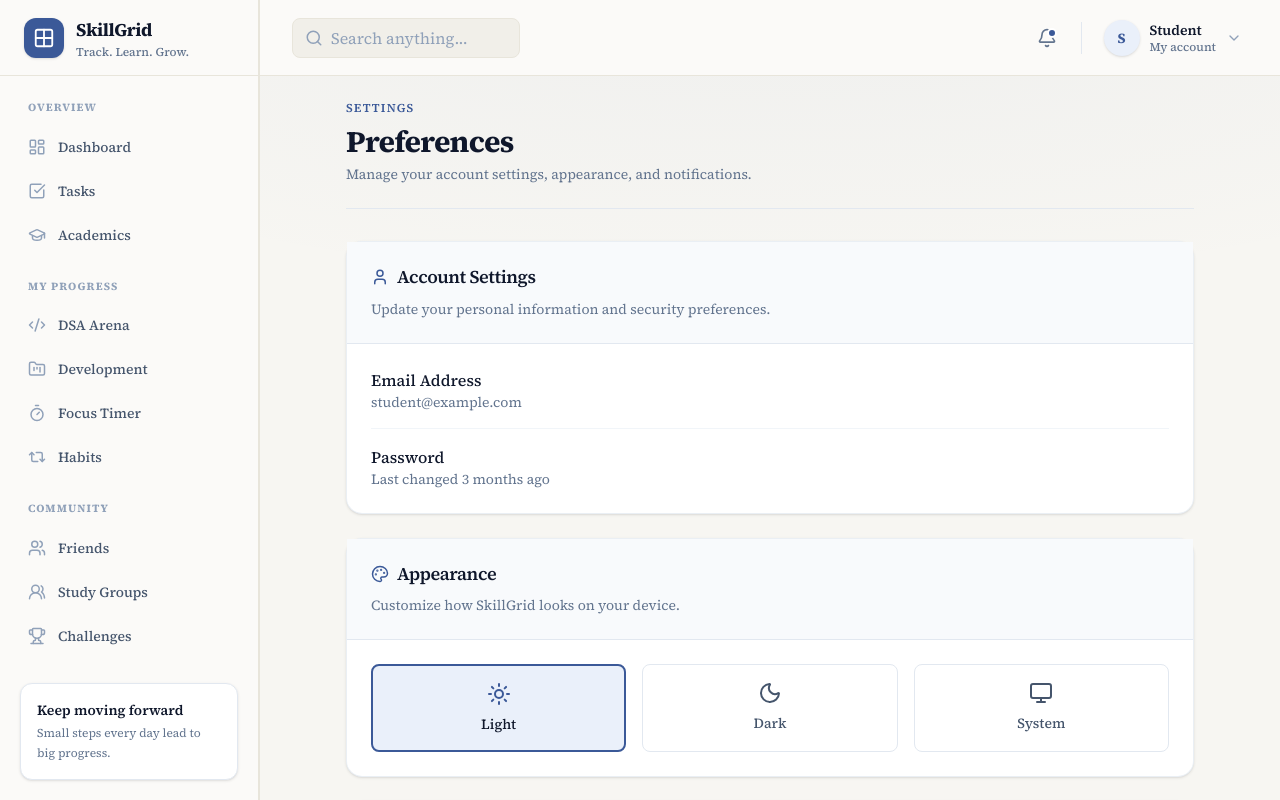
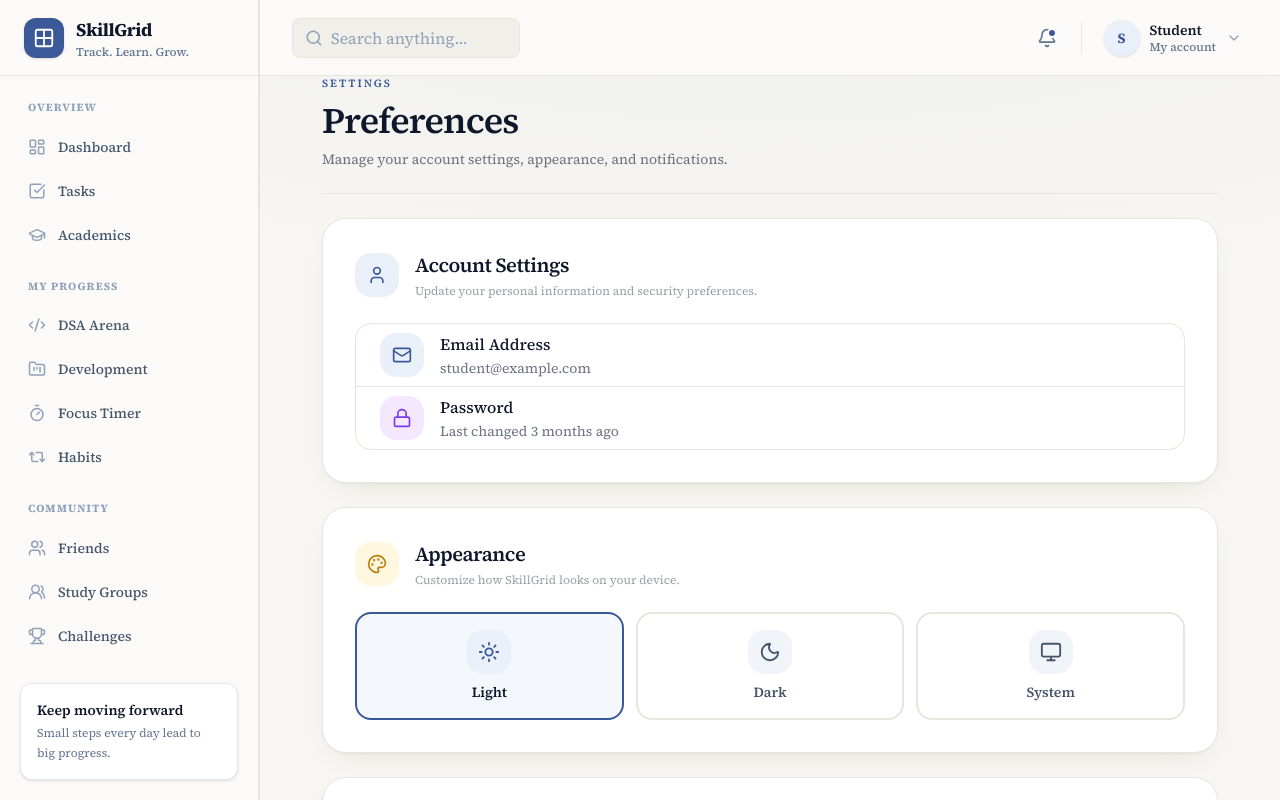
Before and after one commit to thiteswapnil1212-hue/skillGrid, a Next.js app in the folder skillgrid-app/: page /settings in a window 1280 px wide. Built offline with nearby package versions, Linux system fonts and the light colour scheme.

Commit message:
redesign: warm editorial settings

```diff
--- a/skillgrid-app/src/app/settings/page.tsx
+++ b/skillgrid-app/src/app/settings/page.tsx
@@ -1,26 +1,30 @@
 "use client";
 
 import { useState } from "react";
-import { Bell, Palette, User, Moon, Monitor, Sun } from "lucide-react";
-import { Card, CardContent, CardHeader, CardTitle } from "@/components/ui/Card";
+import {
+  Bell,
+  Palette,
+  User,
+  Moon,
+  Monitor,
+  Sun,
+  Mail,
+  Lock,
+  ShieldCheck,
+  Eye,
+  AlertTriangle,
+  RotateCcw,
+} from "lucide-react";
+import { Card } from "@/components/ui/Card";
 import { cn } from "@/lib/utils";
 
-function Toggle({
-  label,
-  description,
-  defaultOn = false,
-}: {
-  label: string;
-  description: string;
-  defaultOn?: boolean;
-}) {
+const cardClass =
+  "rounded-3xl border border-[#E8E5DB] bg-white shadow-[0_1px_2px_rgba(74,60,32,0.05),0_12px_32px_-16px_rgba(74,60,32,0.14)]";
+
+function Toggle({ label, defaultOn = false }: { label: string; defaultOn?: boolean }) {
   const [on, setOn] = useState(defaultOn);
   return (
-    <div className="flex items-center justify-between">
-      <div>
-        <p className="font-medium text-slate-900">{label}</p>
-        <p className="text-sm text-slate-500">{description}</p>
-      </div>
+    <span className="flex h-12 w-16 shrink-0 items-center justify-center">
       <button
         type="button"
         role="switch"
@@ -28,111 +32,235 @@ function Toggle({
         aria-label={label}
         onClick={() => setOn((value) => !value)}
         className={cn(
-          "relative inline-flex h-6 w-11 shrink-0 items-center rounded-full transition-colors focus-visible:outline-none focus-visible:ring-2 focus-visible:ring-primary focus-visible:ring-offset-2",
+          "relative inline-flex h-8 w-14 shrink-0 items-center rounded-full transition-colors focus-visible:outline-none focus-visible:ring-2 focus-visible:ring-primary focus-visible:ring-offset-2",
           on ? "bg-primary" : "bg-slate-200"
         )}
       >
         <span
           className={cn(
-            "inline-block h-4 w-4 rounded-full bg-white shadow transition-transform",
-            on ? "translate-x-6" : "translate-x-1"
+            "inline-block h-6 w-6 rounded-full bg-white shadow transition-transform",
+            on ? "translate-x-7" : "translate-x-1"
           )}
         />
       </button>
+    </span>
+  );
+}
+
+function SectionHeader({
+  icon,
+  tile,
+  title,
+  hint,
+}: {
+  icon: React.ReactNode;
+  tile: string;
+  title: string;
+  hint: string;
+}) {
+  return (
+    <div className="flex items-center gap-4">
+      <div
+        className={`flex h-11 w-11 shrink-0 items-center justify-center rounded-2xl ${tile}`}
+      >
+        {icon}
+      </div>
+      <div>
+        <h2 className="text-xl font-semibold tracking-tight text-slate-900">
+          {title}
+        </h2>
+        {hint ? <p className="mt-1 text-xs text-[#9AA0A6]">{hint}</p> : null}
+      </div>
     </div>
   );
 }
 
+function SettingRow({
+  icon,
+  tile,
+  label,
+  description,
+  control,
+}: {
+  icon: React.ReactNode;
+  tile: string;
+  label: string;
+  description: string;
+  control?: React.ReactNode;
+}) {
+  return (
+    <div className="flex items-center gap-4 px-5 py-2 sm:px-6">
+      <div
+        className={`flex h-11 w-11 shrink-0 items-center justify-center rounded-2xl ${tile}`}
+      >
+        {icon}
+      </div>
+      <div className="min-w-0 flex-1">
+        <p className="font-medium text-slate-900">{label}</p>
+        {description ? (
+          <p className="mt-0.5 text-sm text-[#6B7280]">{description}</p>
+        ) : null}
+      </div>
+      {control}
+    </div>
+  );
+}
+
+const themes = [
+  { key: "Light", icon: Sun, tile: "bg-[#EAF0FA] text-[#3B5998]", active: true },
+  { key: "Dark", icon: Moon, tile: "bg-slate-100 text-slate-600", active: false },
+  { key: "System", icon: Monitor, tile: "bg-slate-100 text-slate-600", active: false },
+] as const;
+
 export default function SettingsPage() {
   return (
-    <main className="mx-auto w-full max-w-4xl space-y-8 p-6">
-      <section className="border-b border-slate-200 pb-6">
-        <p className="text-xs font-semibold uppercase tracking-widest text-primary">Settings</p>
-        <h1 className="mt-2 text-2xl font-bold tracking-tight text-slate-900 sm:text-3xl">
+    <div className="mx-auto w-full max-w-4xl space-y-6">
+      {/* Hero */}
+      <section className="border-b border-[#E8E5DB] pb-6">
+        <p className="text-[11px] font-semibold uppercase tracking-[0.18em] text-[#3B5998]">
+          Settings
+        </p>
+        <h1 className="mt-2 text-4xl font-semibold tracking-tight text-slate-900">
           Preferences
         </h1>
-        <p className="mt-1 text-sm text-slate-500">
+        <p className="mt-2 text-sm text-[#6B7280]">
           Manage your account settings, appearance, and notifications.
         </p>
       </section>
 
-      <div className="space-y-6">
-        {/* Account Section */}
-        <Card className="rounded-2xl border-slate-200/70">
-          <CardHeader className="bg-slate-50 border-b border-slate-200">
-            <CardTitle className="flex items-center gap-2">
-              <User size={18} className="text-primary" />
-              Account Settings
-            </CardTitle>
-            <p className="text-sm text-slate-500 font-normal mt-1">Update your personal information and security preferences.</p>
-          </CardHeader>
-          <CardContent className="p-6 space-y-4">
-            <div className="flex items-center justify-between border-b border-slate-100 pb-4">
-              <div>
-                <p className="font-medium text-slate-900">Email Address</p>
-                <p className="text-sm text-slate-500">student@example.com</p>
-              </div>
-            </div>
-            <div className="flex items-center justify-between">
-              <div>
-                <p className="font-medium text-slate-900">Password</p>
-                <p className="text-sm text-slate-500">Last changed 3 months ago</p>
-              </div>
-            </div>
-          </CardContent>
-        </Card>
+      {/* Account */}
+      <Card className={cn(cardClass, "p-6 sm:p-8")}>
+        <SectionHeader
+          icon={<User size={20} />}
+          tile="bg-[#EAF0FA] text-[#3B5998]"
+          title="Account Settings"
+          hint="Update your personal information and security preferences."
+        />
+        <div className="mt-6 divide-y divide-[#E8E5DB] rounded-2xl border border-[#E8E5DB]">
+          <SettingRow
+            icon={<Mail size={20} />}
+            tile="bg-[#EAF0FA] text-[#3B5998]"
+            label="Email Address"
+            description="student@example.com"
+          />
+          <SettingRow
+            icon={<Lock size={20} />}
+            tile="bg-[#F3E8FF] text-[#7C3AED]"
+            label="Password"
+            description="Last changed 3 months ago"
+          />
+        </div>
+      </Card>
 
-        {/* Appearance Section */}
-        <Card className="rounded-2xl border-slate-200/70">
-          <CardHeader className="bg-slate-50 border-b border-slate-200">
-            <CardTitle className="flex items-center gap-2">
-              <Palette size={18} className="text-primary" />
-              Appearance
-            </CardTitle>
-            <p className="text-sm text-slate-500 font-normal mt-1">Customize how SkillGrid looks on your device.</p>
-          </CardHeader>
-          <CardContent className="p-6">
-            <div className="grid grid-cols-3 gap-2 sm:gap-4">
-              <button className="flex flex-col items-center gap-2 rounded-lg border-2 border-primary bg-primary-light p-3 transition-transform active:scale-[0.98] sm:p-4">
-                <Sun size={24} className="text-primary" />
-                <span className="text-sm font-medium text-slate-900">Light</span>
+      {/* Appearance */}
+      <Card className={cn(cardClass, "p-6 sm:p-8")}>
+        <SectionHeader
+          icon={<Palette size={20} />}
+          tile="bg-[#FFF7E0] text-[#B97E0C]"
+          title="Appearance"
+          hint="Customize how SkillGrid looks on your device."
+        />
+        <div className="mt-6 grid grid-cols-3 gap-3">
+          {themes.map((theme) => {
+            const Icon = theme.icon;
+            return (
+              <button
+                key={theme.key}
+                aria-pressed={theme.active}
+                className={`flex min-h-[104px] flex-col items-center justify-center gap-2 rounded-2xl border-2 p-4 transition active:scale-[0.98] ${
+                  theme.active
+                    ? "border-[#3B5998] bg-[#EAF0FA]/50"
+                    : "border-[#E8E5DB] bg-white hover:border-slate-300"
+                }`}
+              >
+                <span
+                  className={`flex h-11 w-11 items-center justify-center rounded-2xl ${theme.tile}`}
+                >
+                  <Icon size={22} />
+                </span>
+                <span
+                  className={`text-sm font-semibold ${theme.active ? "text-slate-900" : "text-slate-600"}`}
+                >
+                  {theme.key}
+                </span>
               </button>
-              <button className="flex flex-col items-center gap-2 rounded-lg border border-slate-200 bg-white p-3 transition-transform hover:border-slate-300 active:scale-[0.98] sm:p-4">
-                <Moon size={24} className="text-slate-600" />
-                <span className="text-sm font-medium text-slate-600">Dark</span>
-              </button>
-              <button className="flex flex-col items-center gap-2 rounded-lg border border-slate-200 bg-white p-3 transition-transform hover:border-slate-300 active:scale-[0.98] sm:p-4">
-                <Monitor size={24} className="text-slate-600" />
-                <span className="text-sm font-medium text-slate-600">System</span>
-              </button>
-            </div>
-          </CardContent>
-        </Card>
+            );
+          })}
+        </div>
+      </Card>
 
-        {/* Notifications Section */}
-        <Card className="rounded-2xl border-slate-200/70">
-          <CardHeader className="bg-slate-50 border-b border-slate-200">
-            <CardTitle className="flex items-center gap-2">
-              <Bell size={18} className="text-primary" />
-              Notifications
-            </CardTitle>
-            <p className="text-sm text-slate-500 font-normal mt-1">Choose what updates you want to receive.</p>
-          </CardHeader>
-          <CardContent className="p-6 space-y-4">
-            <Toggle
-              label="Push Notifications"
-              description="Receive alerts on this device"
-              defaultOn
-            />
-            <div className="border-t border-slate-100 my-2 pt-4">
-              <Toggle
-                label="Email Digests"
-                description="Weekly summary of your progress"
-              />
-            </div>
-          </CardContent>
-        </Card>
-      </div>
-    </main>
+      {/* Notifications */}
+      <Card className={cn(cardClass, "p-6 sm:p-8")}>
+        <SectionHeader
+          icon={<Bell size={20} />}
+          tile="bg-[#EAF7EC] text-[#2F9E44]"
+          title="Notifications"
+          hint="Choose what updates you want to receive."
+        />
+        <div className="mt-6 divide-y divide-[#E8E5DB] rounded-2xl border border-[#E8E5DB]">
+          <SettingRow
+            icon={<Bell size={20} />}
+            tile="bg-[#EAF0FA] text-[#3B5998]"
+            label="Push Notifications"
+            description="Receive alerts on this device"
+            control={<Toggle label="Push Notifications" defaultOn />}
+          />
+          <SettingRow
+            icon={<Mail size={20} />}
+            tile="bg-[#FFF7E0] text-[#B97E0C]"
+            label="Email Digests"
+            description="Weekly summary of your progress"
+            control={<Toggle label="Email Digests" />}
+          />
+        </div>
+      </Card>
+
+      {/* Privacy */}
+      <Card className={cn(cardClass, "p-6 sm:p-8")}>
+        <SectionHeader
+          icon={<ShieldCheck size={20} />}
+          tile="bg-[#F3E8FF] text-[#7C3AED]"
+          title="Privacy"
+          hint=""
+        />
+        <div className="mt-6 divide-y divide-[#E8E5DB] rounded-2xl border border-[#E8E5DB]">
+          <SettingRow
+            icon={<Eye size={20} />}
+            tile="bg-[#EAF0FA] text-[#3B5998]"
+            label="Public Profile"
+            description="Let others discover you on the leaderboard"
+            control={<Toggle label="Public Profile" />}
+          />
+          <SettingRow
+            icon={<ShieldCheck size={20} />}
+            tile="bg-[#F3E8FF] text-[#7C3AED]"
+            label="Share Activity"
+            description=""
+            control={<Toggle label="Share Activity" defaultOn />}
+          />
+        </div>
+      </Card>
+
+      {/* Danger zone */}
+      <section className="rounded-3xl border border-[#F3C2C2] bg-[#FEF2F2] p-6 sm:p-8">
+        <div className="flex items-center gap-4">
+          <div className="flex h-11 w-11 shrink-0 items-center justify-center rounded-2xl bg-[#FDE2E2] text-[#DC2626]">
+            <AlertTriangle size={20} />
+          </div>
+          <div>
+            <h2 className="text-xl font-semibold tracking-tight text-[#991B1B]">
+              Danger Zone
+            </h2>
+          </div>
+        </div>
+        <button
+          onClick={() => window.location.reload()}
+          className="mt-5 inline-flex min-h-[48px] items-center gap-2 rounded-xl bg-[#DC2626] px-6 text-sm font-semibold text-white transition hover:bg-[#B91C1C] focus-visible:outline-none focus-visible:ring-2 focus-visible:ring-[#DC2626]/40 focus-visible:ring-offset-2"
+        >
+          <RotateCcw size={16} />
+          Reset session data
+        </button>
+      </section>
+    </div>
   );
 }
```
